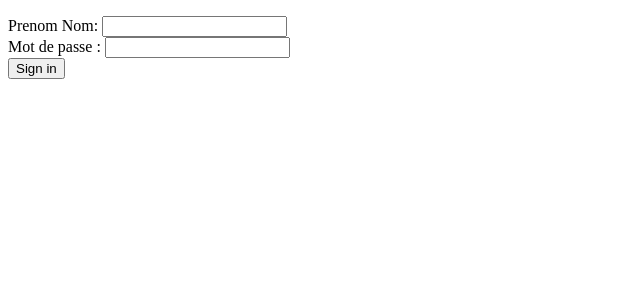
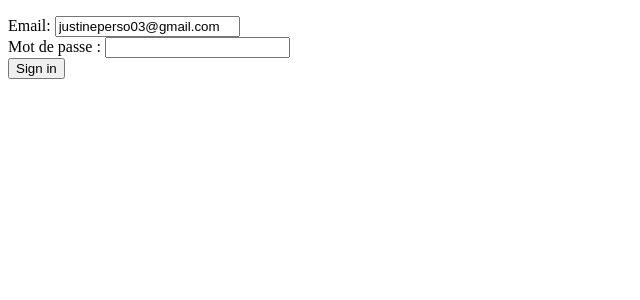
Before and after one commit to Nyxouu/Workshop_Web_s2, a Flask app: page /signin in a window 1280 px wide. Shown: the part 37-337 px from the top of the page, without its empty margins (0-640 px from the left). Run offline with Flask 3, Linux system fonts and the light colour scheme.

Commit message:
sign in ok mieux mieux

```diff
--- a/Workshop_web_s2/model.py
+++ b/Workshop_web_s2/model.py
@@ -49,11 +49,11 @@ def add_user(email, username, password, nationality) :
 
 
 
-def check_user_existence(username, password) :
+def check_user_existence(email, password) :
     connection = connect()
-    SQL = "SELECT * FROM user WHERE username=%s"
+    SQL = "SELECT * FROM user WHERE email=%s"
     bd_cursor = connection.cursor()
-    bd_cursor.execute(SQL, (username,))
+    bd_cursor.execute(SQL, (email,))
 
     data = bd_cursor.fetchall() #values
     fields_list = bd_cursor.description   # keys
--- a/Workshop_web_s2/server.py
+++ b/Workshop_web_s2/server.py
@@ -25,10 +25,10 @@ def account():
 @app.route("/signup", methods=['GET','POST'])
 def signup():
     if request.method == 'POST' :
-        username = request.form['username']
-        email = request.form['email']
+        username = request.form['username'].strip()
+        email = request.form['email'].strip()
         password = model.hash_psw(request.form['password'])
-        nationnality = request.form['nationality']
+        nationnality = request.form['nationality'].strip()
         user_add = model.add_user(email, username, password, nationnality)
         if user_add==True :
             return render_template('signin.html')
@@ -38,20 +38,14 @@ def signup():
 @app.route("/signin", methods=['GET','POST'])
 def signin():
     if request.method == 'POST' :
-        username = request.form['user_name']
+        email = request.form['email'].strip()
         password = model.hash_psw(request.form['psw'])
-        message = model.check_user_existence(username, password)
+        message = model.check_user_existence(email, password)
         if message == "ok" :
             return render_template('home.html')
         return render_template('signin.html', data=message)
     return render_template('signin.html')
 
-# @app.route("/ggg", methods=['GET','POST'])
-# def test():
-#     username = request.form['user_name']
-#     password = model.hash_psw(request.form['psw'])
-#     message = model.check_user_existence(username, password)
-#     return render_template('signin.html', data=message)
 
 # @app.route("/account")
 # def account():
@@ -92,9 +86,9 @@ def user(id):
 @app.route("/users/edit/<id>", methods=['GET', 'POST'])
 def edit_user(id):
     if request.method == 'POST' :
-        username = request.form['username']
-        email = request.form['email']
-        nationality = request.form['nationality']
+        username = request.form['username'].strip()
+        email = request.form['email'].strip()
+        nationality = request.form['nationality'].strip()
         password = request.form['password']
         if password :
             hashed_password = model.hash_psw(password)
--- a/Workshop_web_s2/templates/signin.html
+++ b/Workshop_web_s2/templates/signin.html
@@ -12,8 +12,8 @@
     {% include "menu.html" %}
     <form action="/signin" method="POST">
       <div>
-          <label for="user_name">Prenom Nom:</label>
-          <input id="user_name" type="text" name="user_name" required="">
+          <label for="email">Email:</label>
+          <input id="email" type="text" name="email" value="justineperso03@gmail.com"required="">
       </div>
       <div>
           <label for="psw">Mot de passe :</label>
```
